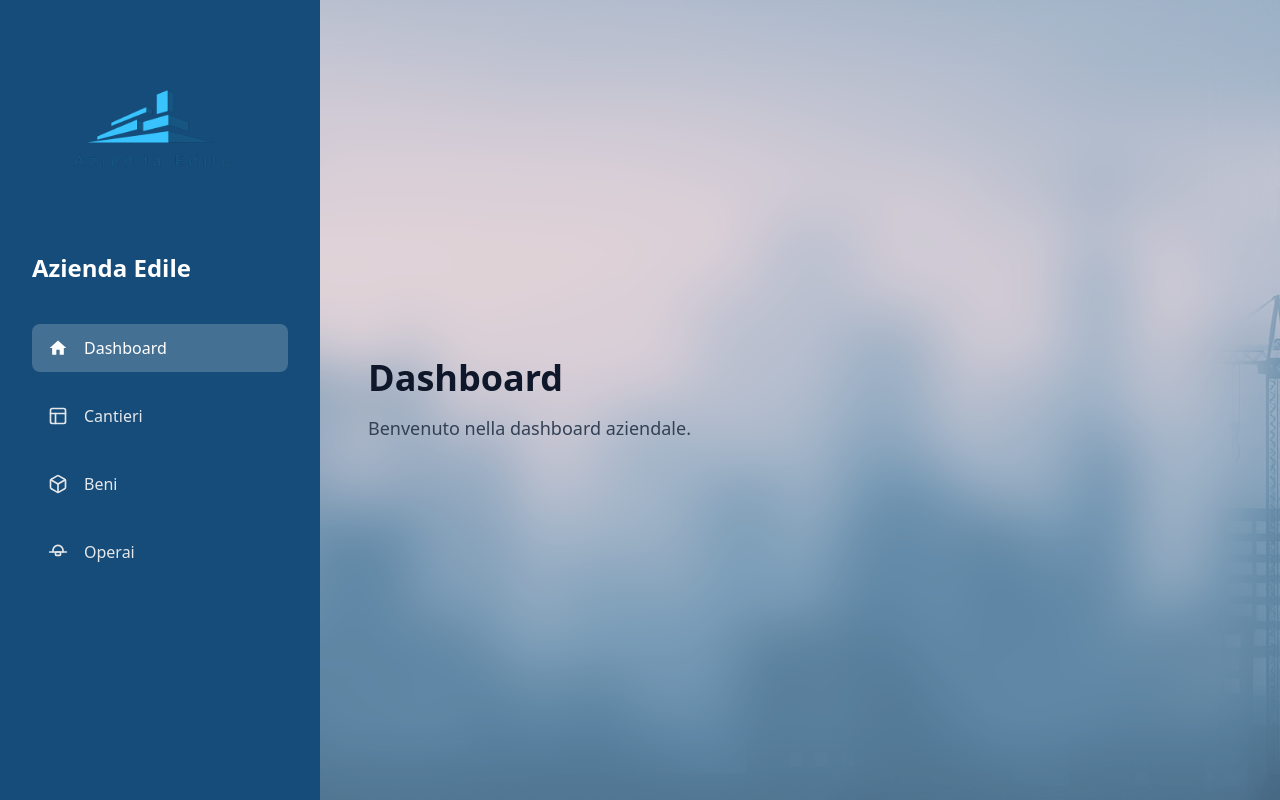
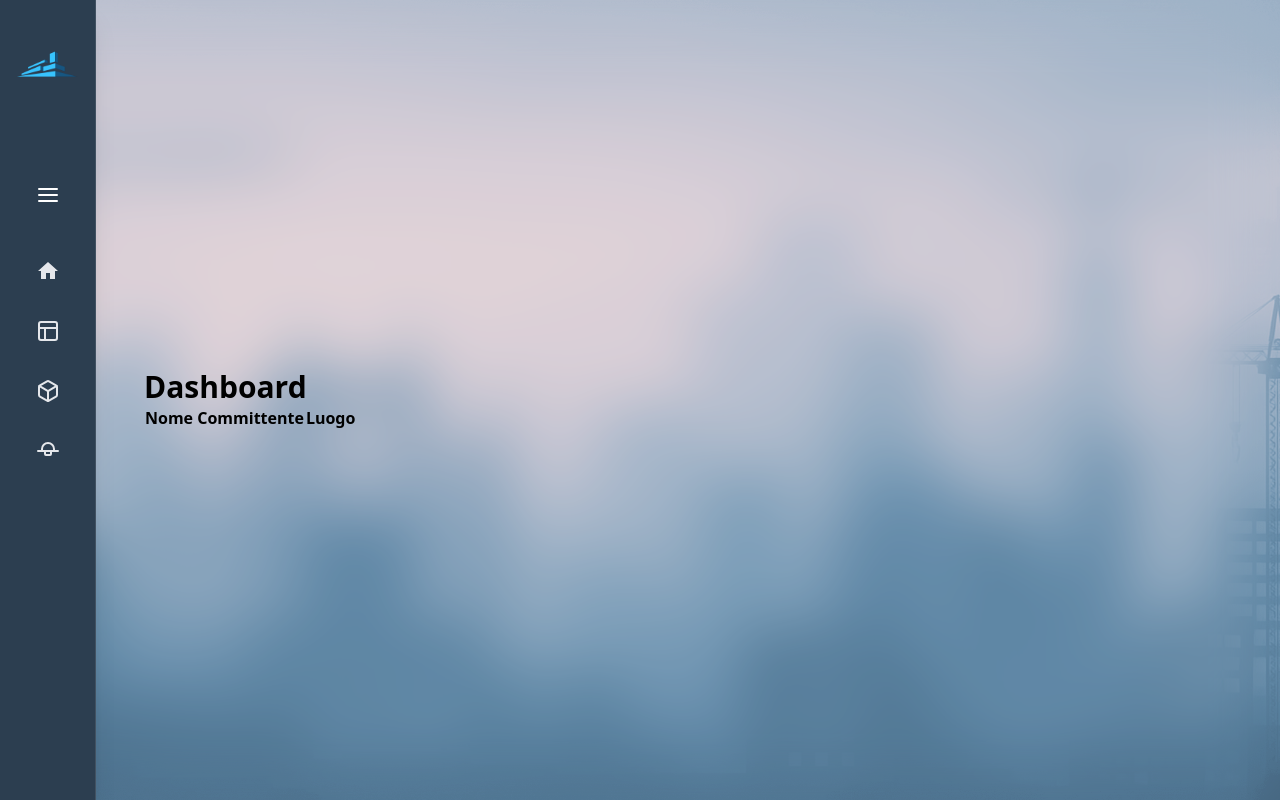
Before and after one commit to N0tPasquy/AziendaEdile, a Flask app: page /dashboard_adminaziendale in a window 1280 px wide. Run offline with Flask 3, Linux system fonts and the light colour scheme; lists and menus that the app fills with data are empty; some libraries are stand-ins or nearby versions.

Commit message:
Finire il modale delete su sysadmin. Sidebar completa pagine adminaziendale Da costruire 4 file html dinamici sulla pagina adminaziendale
Co-authored-by: danielemele2005 <danielemele2005@users.noreply.github.com>

```diff
--- a/static/css/dashboard_adminaziendale.css
+++ b/static/css/dashboard_adminaziendale.css
@@ -24,21 +24,22 @@ body {
     padding: 0;
     width: 100vw;
     height: 100vh;
+    overflow: hidden;
+    /* Importante per evitare scrollbar durante l'animazione */
 }
 
 .dashboard-card {
     /* ORA: Occupa tutto lo spazio */
     width: 100%;
-    height: 100vh; /* Forza l'altezza a tutto lo schermo */
+    height: 100vh;
+    /* Forza l'altezza a tutto lo schermo */
     display: flex;
 }
 
 /* Stile per il logo contenuto nella barra laterale */
 .logo-contained {
-    width: 200px;
+    width: 100%;
     height: auto;
-    margin-bottom: 20px;
-    margin-left: 20px;
 }
 
 /* Media query per mobile */
@@ -46,10 +47,23 @@ body {
     .dashboard-card {
         flex-direction: column;
         height: auto;
-        overflow-y: auto; /* Riabilita lo scroll su mobile */
+        overflow-y: auto;
+        /* Riabilita lo scroll su mobile */
     }
 
     body {
         overflow: auto;
     }
 }
+
+/* Stile per la barra laterale */
+#sidebar {
+    background-color: #2C3E50;
+    /* O cambia con il colore che preferisci, es: #1e293b */
+}
+
+.sidebar-btn.active {
+    background: #5b84ad !important;
+    color: #ffffff !important;
+    font-weight: 700;
+}
--- /dev/null
+++ b/static/dashboard_adminaziendale.js
@@ -0,0 +1,123 @@
+/* Created by:
+    - Nome: Pasquale
+    - Cognome: Pagano
+    - Matricola: 0124003182
+    - Corso di Laurea: Informatica
+    - Anno Accademico: 2025/2026
+            &
+    - Nome: Daniele
+    - Cognome: Mele
+    - Matricola: 0124003006
+    - Corso di Laurea: Informatica
+    - Anno Accademico: 2025/2026
+
+*/
+
+function toggleSidebar() {
+    const sidebar = document.getElementById('sidebar');
+    const texts = document.querySelectorAll('.link-text');
+    const brandText = document.getElementById('brand-text');
+    const logo = document.getElementById('sidebar-logo');
+
+    // Nuovi elementi da gestire per l'allineamento
+    const toggleWrap = document.getElementById('toggle-wrap');
+    const buttons = document.querySelectorAll('.sidebar-btn');
+
+    // SE LA SIDEBAR È APERTA (w-64) -> LA CHIUDIAMO
+    if (sidebar.classList.contains('w-64')) {
+
+        sidebar.classList.replace('w-64', 'w-24');
+        brandText.classList.add('hidden');
+        logo.classList.replace('h-32', 'h-10');
+
+        // Nascondi testi
+        texts.forEach(text => text.classList.add('hidden'));
+
+        // *** NUOVO: CENTRA GLI ELEMENTI ***
+        // 1. Centra il pulsante hamburger
+        toggleWrap.classList.replace('justify-start', 'justify-center');
+        toggleWrap.classList.remove('px-4'); // Rimuovi padding laterale per centrare perfetto
+
+        // 2. Centra le icone del menu
+        buttons.forEach(btn => {
+            btn.classList.add('justify-center'); // Centra l'icona
+            btn.classList.remove('px-3');        // Rimuovi padding per evitare sbilanciamenti
+        });
+
+    } else {
+        // SE LA SIDEBAR È CHIUSA -> LA APRIAMO
+        sidebar.classList.replace('w-24', 'w-64');
+        logo.classList.replace('h-10', 'h-32');
+        brandText.classList.remove('hidden');
+
+        // Mostra testi
+        texts.forEach(text => text.classList.remove('hidden'));
+
+        // *** NUOVO: RIPRISTINA ALLINEAMENTO A SINISTRA ***
+        // 1. Ripristina hamburger a sinistra
+        toggleWrap.classList.replace('justify-center', 'justify-start');
+        toggleWrap.classList.add('px-4');
+
+        // 2. Ripristina pulsanti menu a sinistra
+        buttons.forEach(btn => {
+            btn.classList.remove('justify-center');
+            btn.classList.add('px-3');
+        });
+    }
+}
+
+const sezioni = {
+    dashboard: `
+        <h1 class="titolo">Dashboard</h1>
+        <p>Benvenuto, admin.</p>
+    `,
+
+    cantieri: `
+        <h1 class="titolo">Gestione cantieri</h1>
+        <p>Benvenuto nella sezione cantieri.</p>
+    `,
+
+    beni: `
+        <h1 class="titolo">Beni</h1>
+        <p>Benvenuto nella sezione dei beni</p>
+    `,
+
+    operai: `
+        <h1 class="titolo">Operai</h1>
+        <p>Benvenuto nella sezione opeari.</p>
+    `,
+}
+
+/*
+function caricaSezione(nomeSezione) {
+    document.getElementById("content-container").innerHTML = sezioni[nomeSezione];
+
+    //aggiorno lo stile della sidebar
+
+    document.querySelectorAll(".sidebar-btn").forEach(btn => {
+        btn.classList.remove("active");
+    });
+
+    document.getElementById("btn-" + nomeSezione).classList.add("active");
+}
+    */
+
+function caricaSezione(nomeSezione) {
+    fetch(`/static/partials/${nomeSezione}.html`)
+        .then(res => res.text())
+        .then(html => {
+            document.getElementById("content-container").innerHTML = html;
+
+            if (nomeSezione === "cantieri") caricaCantieri(); //funzione da sviluppare
+            if (nomeSezione === "beni") caricaBeni();
+            if (nomeSezione === "operai") caricaOperai();
+        });
+    document.querySelectorAll(".sidebar-btn")
+        .forEach(btn => btn.classList.remove("active"));
+
+    document.getElementById("btn-" + nome).classList.add("active");
+}
+
+
+
+window.onload = () => caricaSezione("dashboard");
--- /dev/null
+++ b/static/partials/dashboard.html
@@ -0,0 +1,24 @@
+<!--
+- Nome: Pasquale
+    - Cognome: Pagano
+    - Matricola: 0124003182
+    - Corso di Laurea: Informatica
+    - Anno Accademico: 2025/2026
+            &
+    - Nome: Daniele
+    - Cognome: Mele
+    - Matricola: 0124003006
+    - Corso di Laurea: Informatica
+    - Anno Accademico: 2025/2026
+-->
+
+<h1 class = "text-3xl font-bold"> Dashboard</h1>
+<table class = "admin-table">
+    <thead>
+        <tr>
+            <th>Nome Committente</th>
+            <th>Luogo</th>
+        </tr>
+    </thead>
+    <tbody id = "dashboard-table-body"></tbody>
+</table>
--- a/templates/dashboard_adminaziendale.html
+++ b/templates/dashboard_adminaziendale.html
@@ -29,40 +29,67 @@
 
 <body class="min-h-screen relative font-sans">
 
-    <div class="dashboard-card w-full h-screen flex flex-col md:flex-row overflow-hidden bg-white/20 backdrop-blur-[30px]">
+    <div
+        class="dashboard-card w-full h-screen flex flex-col md:flex-row overflow-hidden bg-white/20 backdrop-blur-[30px]">
 
         <!-- Barra laterale -->
-        <aside class="w-full md:w-80 bg-[#154c79] text-white p-8 flex flex-col text-left relative z-20 h-full">
-            <!-- Logo e titolo -->
-            <img src="{{ url_for('static', filename = 'img/logo_aziendaedile.png') }}" class="logo-contained"
-                alt="Logo Azienda Edile">
-            <h1 class="text-2xl font-semibold mb-10">Azienda Edile</h1>
+        <aside id="sidebar"
+            class="w-24 bg-[#1E293B] text-white flex flex-col transition-all duration-300 ease-in-out relative z-20 h-full overflow-hidden border-r border-white/10 shadow-xl">
 
-            <!-- Navigazione -->
-            <nav class="flex flex-col gap-4 space-y-1">
-                <a href="#"
-                    class="flex items-center gap-4 px-4 py-3 rounded-lg bg-white/20 text-white font-medium transition-all">
-                    <svg xmlns="http://www.w3.org/2000/svg" width="20" height="20" viewBox="0 0 24 24"
+            <div class="flex flex-col items-center justify-center py-6 gap-4 w-full">
+                <img id="sidebar-logo" src="{{ url_for('static', filename = 'img/logo.png') }}"
+                    class="h-160px w-auto object-contain transition-colors duration-300" alt="Logo Azienda">
+            </div>
+
+            <span id="brand-text"
+                class="hidden font-bold text-xl tracking-wide transition-colors duration-300 whitespace-nowrap text-left pl-6 w-full block">
+                Azienda Edile
+            </span>
+
+            <div class="flex flex-col items-center justify-center py-6 gap-4 w-full">
+                <div id="toggle-wrap" class="w-full flex justify-center mt-2 transition-colors duration-300">
+                    <button onclick="toggleSidebar()"
+                        class="p-2 rounded-lg hover:bg-white/10 transition-colors focus:outline-none">
+                        <svg xmlns="http://www.w3.org/2000/svg" width="24" height="24" viewBox="0 0 24 24" fill="none"
+                            stroke="currentColor" stroke-width="2" stroke-linecap="round" stroke-linejoin="round">
+                            <line x1="3" y1="12" x2="21" y2="12"></line>
+                            <line x1="3" y1="6" x2="21" y2="6"></line>
+                            <line x1="3" y1="18" x2="21" y2="18"></line>
+                        </svg>
+                    </button>
+                </div>
+            </div>
+
+            <nav class="flex flex-col gap-2 px-5 space-y-1 mt-2 w-full">
+
+                <button id="btn-dashboard" onclick="caricaSezione('dashboard')"
+                    class="sidebar-btn group flex items-center justify-center gap-4 py-3 rounded-lg hover:bg-white/10 text-gray-200 hover:text-white transition-all overflow-hidden whitespace-nowrap">
+                    <div class="min-w-[24px] flex justify-center">
+                        <svg xmlns="http://www.w3.org/2000/svg" width="24" height="24" viewBox="0 0 24 24"
                             fill="currentColor">
                             <path d="M10 20v-6h4v6h5v-8h3L12 3 2 12h3v8z" />
                         </svg>
-                    Dashboard
-                </a>
+                    </div>
+                    <span class="link-text hidden transition-all duration-300">Dashboard</span>
+                </button>
 
-                <a href="#"
-                    class="flex items-center gap-4 px-4 py-3 rounded-lg hover:bg-white/10 text-gray-200 hover:text-white transition-all">
-                    <svg xmlns="http://www.w3.org/2000/svg" width="20" height="20" viewBox="0 0 24 24" fill="none"
+                <button id="btn-cantieri" onclick="caricaSezione('cantieri')"
+                    class="sidebar-btn group flex items-center justify-center gap-4 py-3 rounded-lg hover:bg-white/10 text-gray-200 hover:text-white transition-all overflow-hidden whitespace-nowrap">
+                    <div class="min-w-[24px] flex justify-center">
+                        <svg xmlns="http://www.w3.org/2000/svg" width="24" height="24" viewBox="0 0 24 24" fill="none"
                             stroke="currentColor" stroke-width="2" stroke-linecap="round" stroke-linejoin="round">
                             <rect x="3" y="3" width="18" height="18" rx="2" ry="2"></rect>
                             <line x1="3" y1="9" x2="21" y2="9"></line>
                             <line x1="9" y1="21" x2="9" y2="9"></line>
                         </svg>
-                    Cantieri
-                </a>
+                    </div>
+                    <span class="link-text hidden transition-all duration-300">Cantieri</span>
+                </button>
 
-                <a href="#"
-                    class="flex items-center gap-4 px-4 py-3 rounded-lg hover:bg-white/10 text-gray-200 hover:text-white transition-all">
-                    <svg xmlns="http://www.w3.org/2000/svg" width="20" height="20" viewBox="0 0 24 24" fill="none"
+                <button id="btn-beni" onclick="caricaSezione('beni')"
+                    class="sidebar-btn group flex items-center justify-center gap-4 py-3 rounded-lg hover:bg-white/10 text-gray-200 hover:text-white transition-all overflow-hidden whitespace-nowrap">
+                    <div class="min-w-[24px] flex justify-center">
+                        <svg xmlns="http://www.w3.org/2000/svg" width="24" height="24" viewBox="0 0 24 24" fill="none"
                             stroke="currentColor" stroke-width="2" stroke-linecap="round" stroke-linejoin="round">
                             <path
                                 d="M21 16V8a2 2 0 0 0-1-1.73l-7-4a2 2 0 0 0-2 0l-7 4A2 2 0 0 0 3 8v8a2 2 0 0 0 1 1.73l7 4a2 2 0 0 0 2 0l7-4A2 2 0 0 0 21 16z">
@@ -70,29 +97,33 @@
                             <polyline points="3.27 6.96 12 12.01 20.73 6.96"></polyline>
                             <line x1="12" y1="22.08" x2="12" y2="12"></line>
                         </svg>
-                    Beni
-                </a>
+                    </div>
+                    <span class="link-text hidden transition-all duration-300">Beni</span>
+                </button>
 
-                <a href="#"
-                    class="flex items-center gap-4 px-4 py-3 rounded-lg hover:bg-white/10 text-gray-200 hover:text-white transition-all">
-                    <svg xmlns="http://www.w3.org/2000/svg" width="20" height="20" viewBox="0 0 24 24" fill="none"
+                <button id="btn-operai" onclick="caricaSezione('operai')"
+                    class="sidebar-btn group flex items-center justify-center gap-4 py-3 rounded-lg hover:bg-white/10 text-gray-200 hover:text-white transition-all overflow-hidden whitespace-nowrap">
+                    <div class="min-w-[24px] flex justify-center">
+                        <svg xmlns="http://www.w3.org/2000/svg" width="24" height="24" viewBox="0 0 24 24" fill="none"
                             stroke="currentColor" stroke-width="2" stroke-linecap="round" stroke-linejoin="round">
                             <path d="M2 12h20" />
                             <path d="M6 12v-2a6 6 0 0 1 12 0v2" />
                             <rect x="9" y="12" width="6" height="4" rx="1" />
                         </svg>
-                    Operai
-                </a>
+                    </div>
+                    <span class="link-text hidden transition-all duration-300">Operai</span>
+                </button>
+
             </nav>
         </aside>
 
         <!-- Contenuto principale -->
-        <main class="flex-1 p-12 flex flex-col justify-center items-start text-left relative z-20 h-full">
-            <h2 class="text-4xl font-bold text-[#0f172a] mb-4">Dashboard</h2>
-            <p class="text-lg text-[#334155]">Benvenuto nella dashboard aziendale.</p>
+        <main class="flex-1 p-12 flex flex-col justify-center items-start text-left relative z-20 h-full content-area">
+            <div id="content-container"></div>
         </main>
 
     </div>
+    <script src="{{url_for( 'static', filename= 'dashboard_adminaziendale.js')}}"></script>
 </body>
 
 </html>
```
Also changed, not shown: static/css/dashboard_sysadmin.css (+23 -10 lines), static/dashboard_sysadmin.js (+37 -9 lines), static/partials/beni.html (added, +24 -0 lines), static/partials/cantieri.html (added, +24 -0 lines), static/partials/operai.html (added, +24 -0 lines), templates/dashboard_sysadmin.html (+57 -15 lines), static/img/edit.png (added), static/img/logo.png (added), static/img/trash.png (added). Lines whose indentation alone changed are shown as unchanged.
